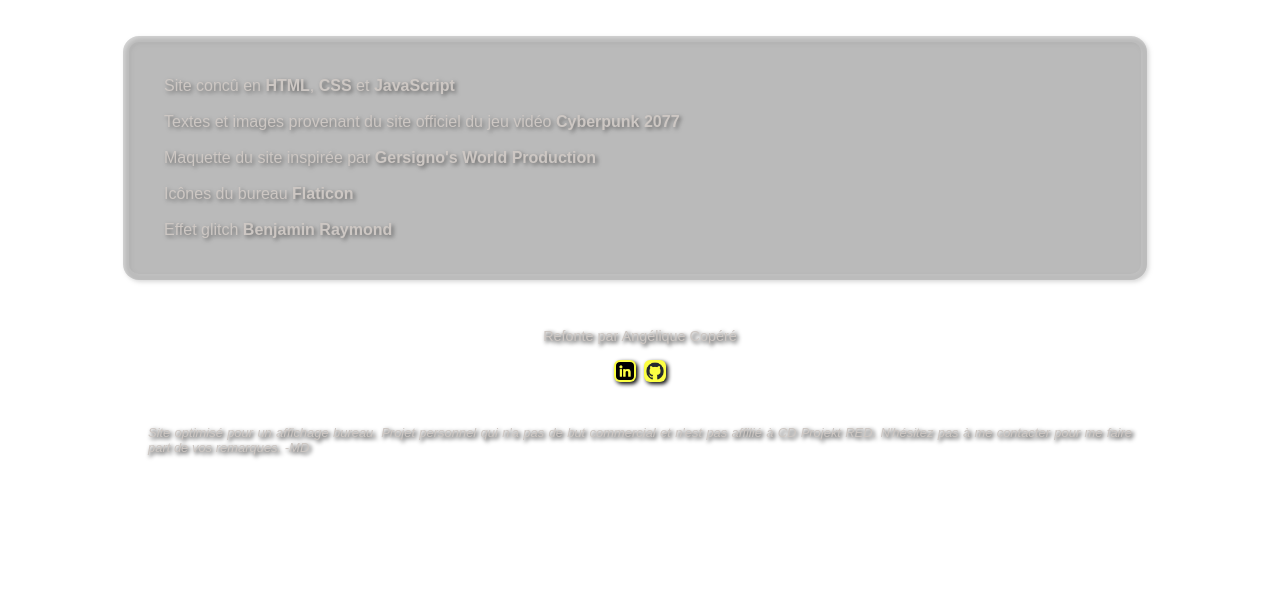
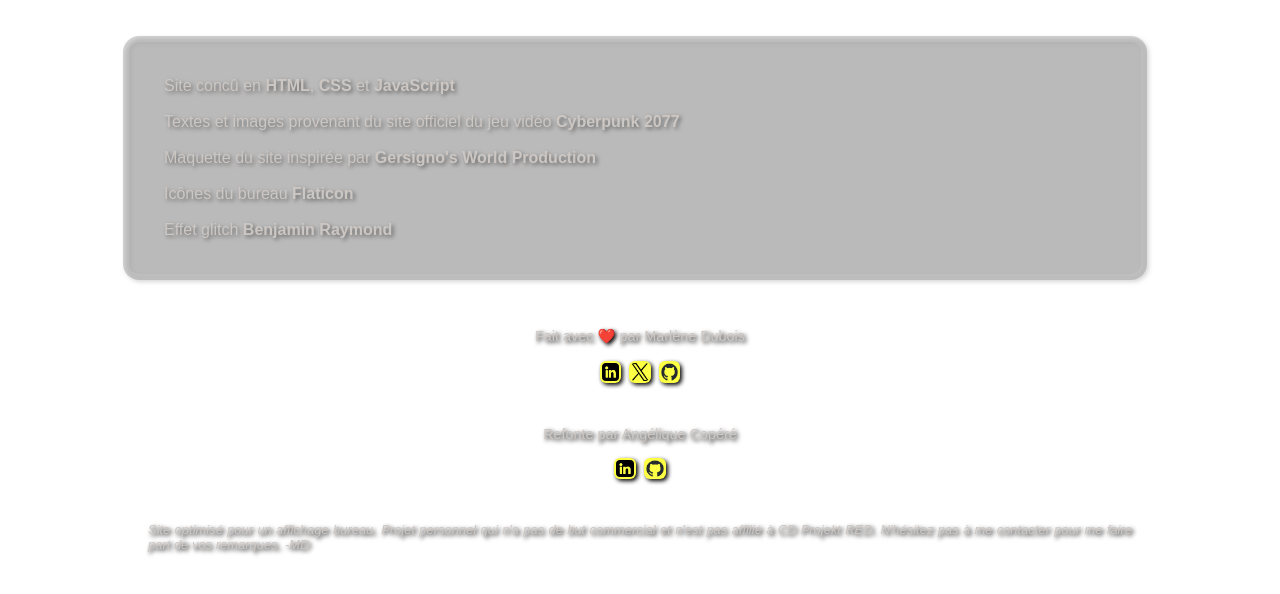
Before and after one commit to Tonyac-create/cyberpunk2077, a website: page pages/informations/index.html in a window 1280 px wide. Drawn offline with Linux system fonts and the light colour scheme; files that its build step writes are made by us from their sources.

Commit message:
update README & link Marlène

```diff
--- a/pages/informations/index.html
+++ b/pages/informations/index.html
@@ -35,7 +35,20 @@
       </div>
       <br>
         <div id="credits">
-        <p>
+          <p>
+            Fait avec ❤️ par Marlène Dubois<br /><br />
+            <div id="social">
+            <a href="https://www.linkedin.com/in/marlenedfr/" target="_blank">
+              <img src="../../assets/icons/linkedin.webp" />
+            </a>
+            <a href="https://twitter.com/marlened_fr" target="_blank">
+  <img src="../../assets/icons/x.webp" />
+            </a>
+            <a href="https://github.com/marlenedFR" target="_blank">
+              <img src="../../assets/icons/github-mark.webp" />
+            </a>
+          </div>
+          </p>
           Refonte par Angélique Copéré<br /><br />
           <div id="social">
           <a href="https://www.linkedin.com/in/angelique-copere-dev" target="_blank">
```
Also changed, not shown: README.md.
